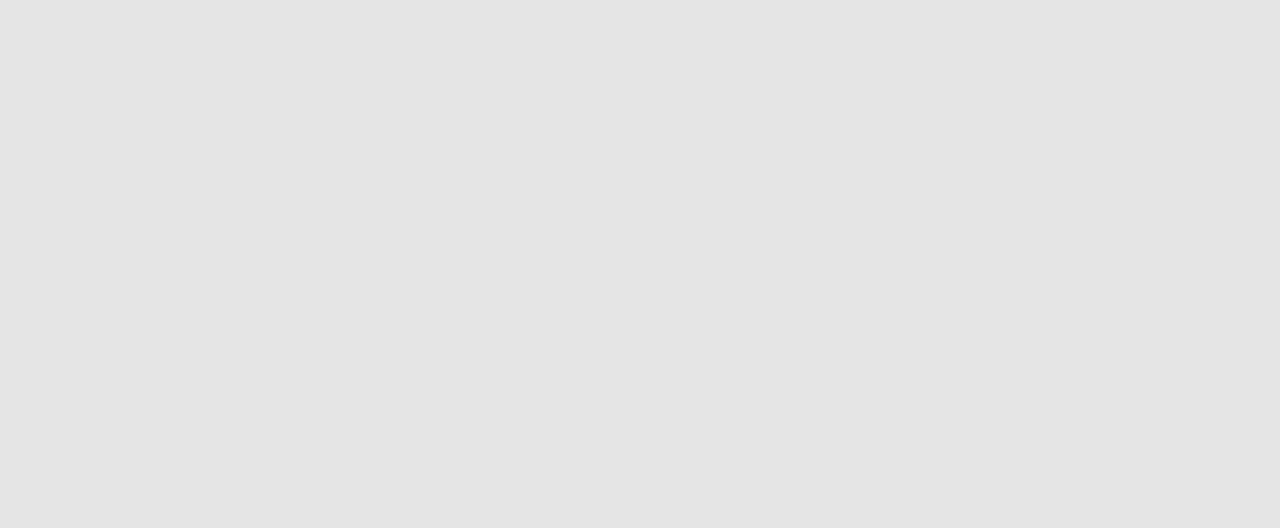
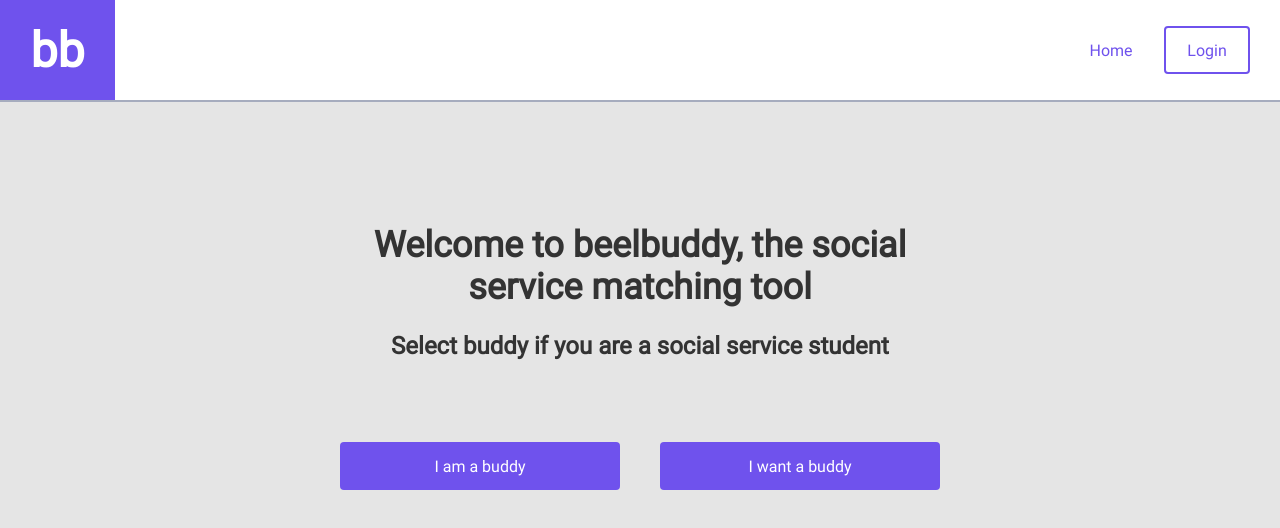
Before and after one commit to carlossanchezheil1984/Buddies-app, a React (Create React App) app: page / in a window 1280 px wide. Shown: the top 528 px of the page. Built offline with nearby package versions, Linux system fonts and the light colour scheme.

Commit message:
changing the links properties

```diff
--- a/src/App.js
+++ b/src/App.js
@@ -18,7 +18,7 @@ function App(){
 
         <Router>
         <Switch>
-            <Route path="/home">
+            <Route path="/">
               <Homepage />
             </Route>
             <Route path="/BuddiesForm">
```
